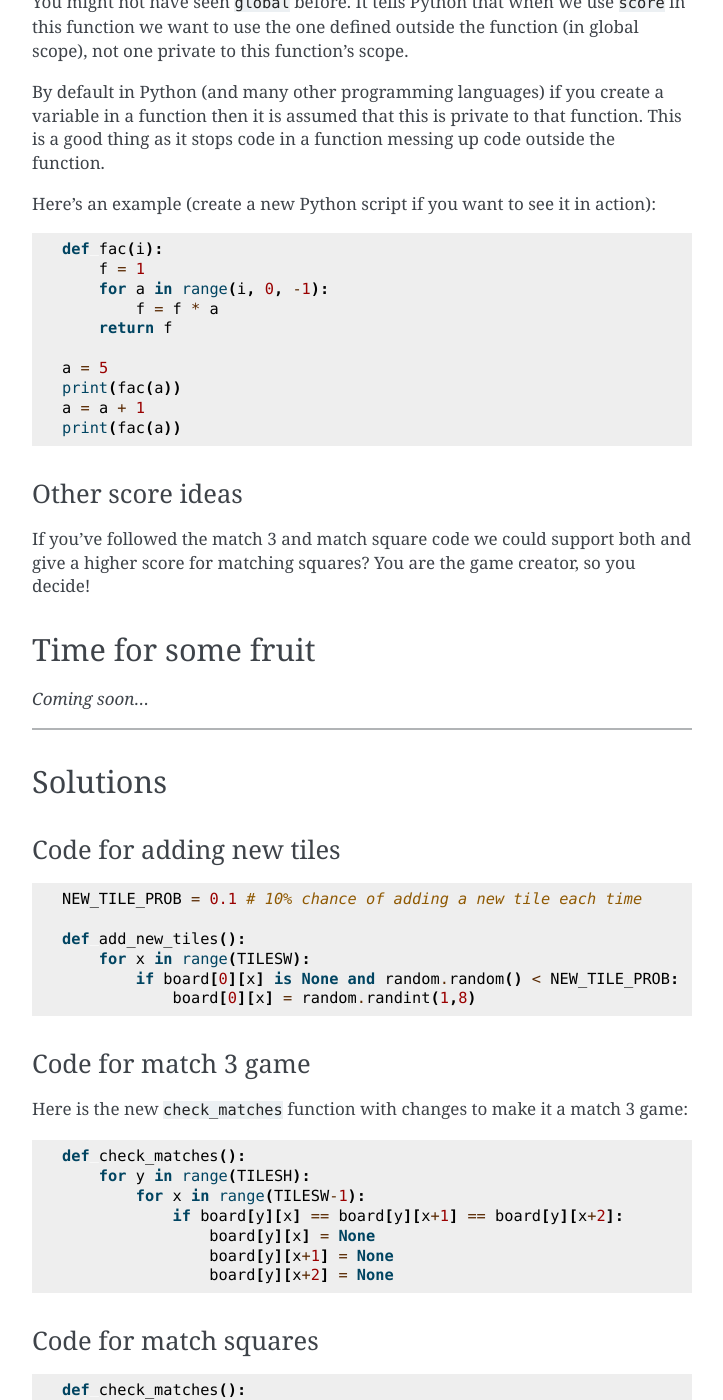
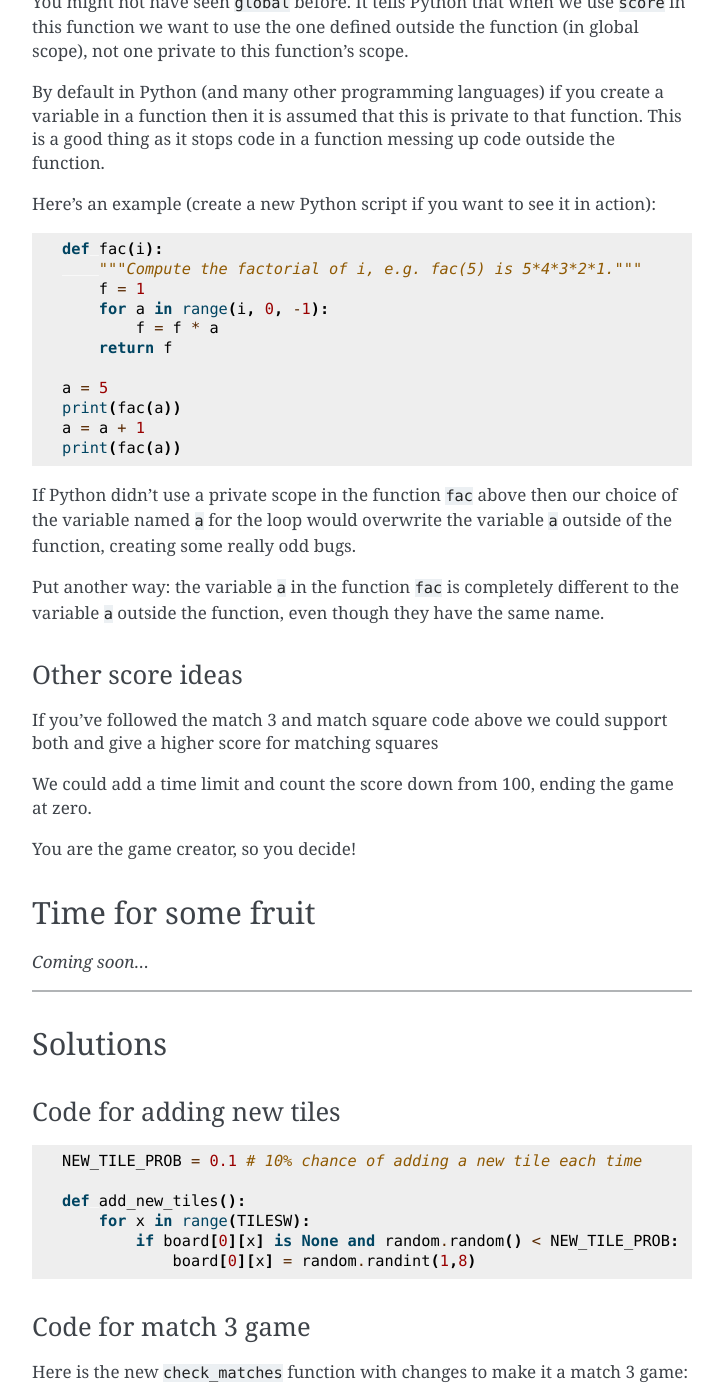
Before and after one commit to ericclack/pygamezero_candy, a Sphinx documentation site: the page built from doc/part4.rst, in a window 1280 px wide and 1400 px high, scrolled down 2568 px. Shown: the whole window, without its empty margins (388-1111 px from the left). Built offline with Sphinx 7.4.7, drawn with Linux system fonts in a browser that asks for light colours.

Commit message:
Bit more scope description

```diff
--- a/doc/part4.rst
+++ b/doc/part4.rst
@@ -149,6 +149,7 @@ action):
 .. code:: python
 
     def fac(i):
+        """Compute the factorial of i, e.g. fac(5) is 5*4*3*2*1."""
         f = 1
         for a in range(i, 0, -1):
             f = f * a
@@ -159,13 +160,25 @@ action):
     a = a + 1
     print(fac(a))
 
+If Python didn't use a private scope in the function :code:`fac` above
+then our choice of the variable named :code:`a` for the loop would
+overwrite the variable :code:`a` outside of the function, creating
+some really odd bugs.
+
+Put another way: the variable :code:`a` in the function :code:`fac` is
+completely different to the variable :code:`a` outside the function,
+even though they have the same name.
 
 Other score ideas
 .................
 
-If you've followed the match 3 and match square code we could support
-both and give a higher score for matching squares? You are the game
-creator, so you decide!
+If you've followed the match 3 and match square code above we could support
+both and give a higher score for matching squares
+
+We could add a time limit and count the score down from 100, ending
+the game at zero.
+
+You are the game creator, so you decide!
 
 
 Time for some fruit
```
